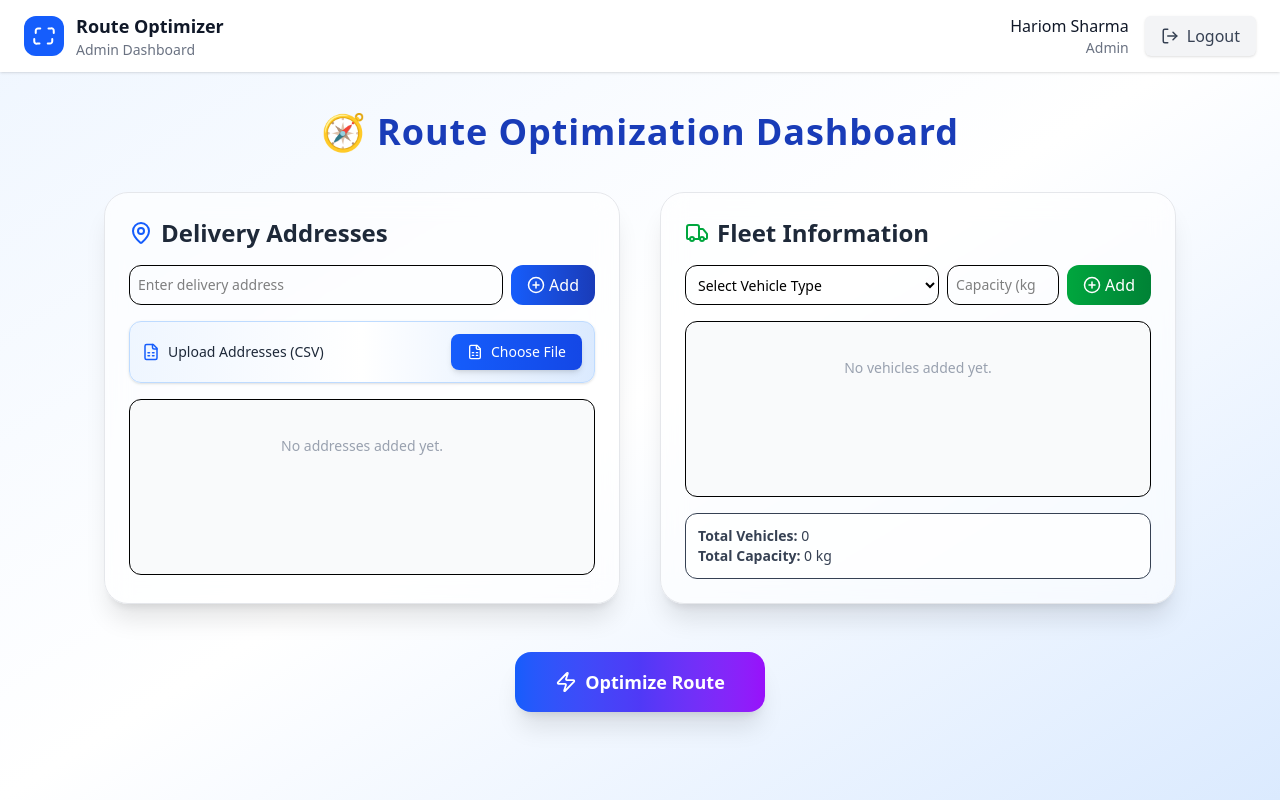
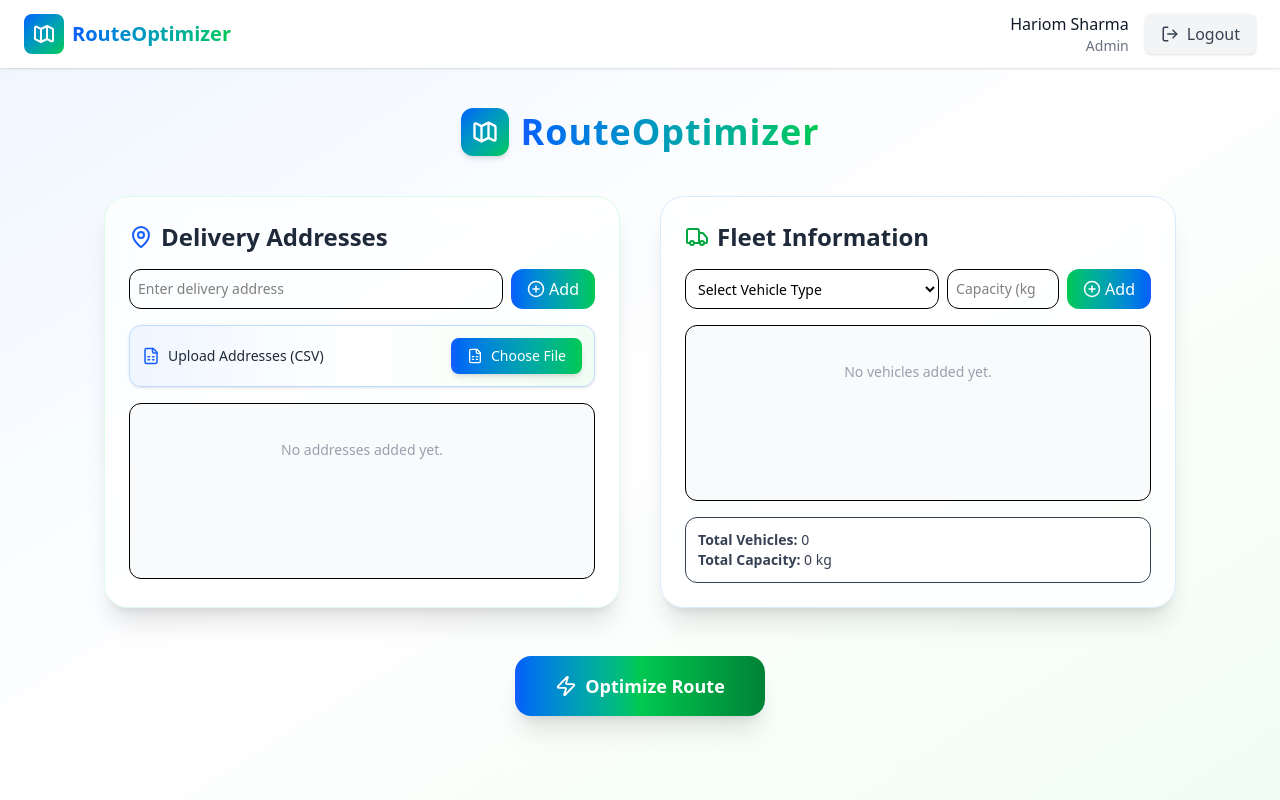
Before and after one commit to goyalishi/OptiRoute-Route_Optimization_System, a React app in the folder frontend/: page /admin/optimize-route in a window 1280 px wide. Built offline with nearby package versions, Linux system fonts and the light colour scheme; the HTML template or start-up script is replaced by a standard one.

Commit message:
color theme and routing changes

```diff
--- a/frontend/src/App.jsx
+++ b/frontend/src/App.jsx
@@ -9,8 +9,8 @@ import OptimizeRoute from "./pages/OptimizeRoute";
 const App = () => {
   return (
     <Routes>
-      <Route path="/" element={<AuthPage />} />
-      <Route path="/home" element={<LandingPage />} />
+      <Route path="/Auth" element={<AuthPage />} />
+      <Route path="/" element={<LandingPage />} />
       <Route path="/admin" element={<AdminDashboard />} />
       <Route path="/admin/optimize-route" element={<OptimizeRoute />} />
     </Routes>
--- a/frontend/src/components/Navbar.jsx
+++ b/frontend/src/components/Navbar.jsx
@@ -5,29 +5,23 @@ const Navbar = ({ user }) => {
   return (
     <nav className="w-full bg-white shadow-sm flex justify-between items-center px-6 py-3">
 
-      <div className="flex items-center gap-3">
-        <div className="bg-blue-600 p-2 rounded-xl">
-          <svg
-            xmlns="http://www.w3.org/2000/svg"
-            fill="none"
-            viewBox="0 0 24 24"
-            strokeWidth={2}
-            stroke="white"
-            className="w-6 h-6"
+      <div className="flex items-center gap-2">
+              <div
+                aria-hidden="true"
+                className="w-10 h-10 bg-gradient-to-br from-blue-600 to-green-500 rounded-lg flex items-center justify-center"
               >
+                <svg className="w-6 h-6 text-white" fill="none" stroke="currentColor" viewBox="0 0 24 24">
                   <path
                     strokeLinecap="round"
                     strokeLinejoin="round"
-              d="M8.25 4.5h-2.25a2.25 2.25 0 00-2.25 2.25v2.25m18 0V6.75A2.25 2.25 0 0018.75 4.5h-2.25M15.75 19.5h2.25a2.25 2.25 0 002.25-2.25v-2.25m-18 0v2.25A2.25 2.25 0 005.25 19.5h2.25"
+                    strokeWidth={2}
+                    d="M9 20l-5.447-2.724A1 1 0 013 16.382V5.618a1 1 0 011.447-.894L9 7m0 13l6-3m-6 3V7m6 10l4.553 2.276A1 1 0 0021 18.382V7.618a1 1 0 00-.553-.894L15 4m0 13V4m0 0L9 7"
                   />
                 </svg>
               </div>
-        <div>
-          <h1 className="text-lg font-semibold text-gray-900">Route Optimizer</h1>
-          <p className="text-sm text-gray-500">
-            {user.role === "admin" ? "Admin Dashboard" : "Driver Dashboard"}
-          </p>
-        </div>
+              <span className="text-xl font-bold bg-gradient-to-r from-blue-600 to-green-500 bg-clip-text text-transparent">
+                RouteOptimizer
+              </span>
             </div>
 
       <div className="flex items-center gap-4">
--- a/frontend/src/pages/OptimizeRoute.jsx
+++ b/frontend/src/pages/OptimizeRoute.jsx
@@ -43,17 +43,39 @@ const OptimizeRoutePage = () => {
   };
 
   return (
-        <div className="min-h-screen bg-gradient-to-br from-blue-50 via-white to-blue-100">
+    <div className="min-h-screen bg-gradient-to-br from-blue-50 via-white to-green-50">
       <Navbar user={user} />
 
       <div className="p-10 max-w-6xl mx-auto">
-                <h1 className="text-4xl font-extrabold text-center text-blue-800 mb-10 tracking-wide">
-                    🧭 Route Optimization Dashboard
+        <div className="flex items-center justify-center mb-10">
+          <div className="flex items-center gap-3">
+            <div
+              aria-hidden="true"
+              className="w-12 h-12 bg-gradient-to-br from-blue-600 to-green-500 rounded-xl flex items-center justify-center shadow-md"
+            >
+              <svg
+                className="w-7 h-7 text-white"
+                fill="none"
+                stroke="currentColor"
+                viewBox="0 0 24 24"
+              >
+                <path
+                  strokeLinecap="round"
+                  strokeLinejoin="round"
+                  strokeWidth={2}
+                  d="M9 20l-5.447-2.724A1 1 0 013 16.382V5.618a1 1 0 011.447-.894L9 7m0 13l6-3m-6 3V7m6 10l4.553 2.276A1 1 0 0021 18.382V7.618a1 1 0 00-.553-.894L15 4m0 13V4m0 0L9 7"
+                />
+              </svg>
+            </div>
+            <h1 className="text-4xl font-extrabold bg-gradient-to-r from-blue-600 to-green-500 bg-clip-text text-transparent tracking-wide">
+              RouteOptimizer
             </h1>
+          </div>
+        </div>
 
         <div className="grid md:grid-cols-2 gap-10">
           {/* Address Section */}
-                    <div className="bg-white/60 backdrop-blur-md rounded-3xl p-6 shadow-xl border border-gray-200 hover:shadow-2xl transition-transform hover:-translate-y-1">
+          <div className="bg-white/70 backdrop-blur-md rounded-3xl p-6 shadow-xl border border-green-100 hover:shadow-2xl transition-transform hover:-translate-y-1">
             <h2 className="text-2xl font-semibold text-gray-800 mb-4 flex items-center gap-2">
               <MapPin className="text-blue-600" /> Delivery Addresses
             </h2>
@@ -68,19 +90,19 @@ const OptimizeRoutePage = () => {
               />
               <button
                 onClick={addAddress}
-                                className="bg-gradient-to-r from-blue-600 to-blue-800 text-white px-4 py-2 rounded-xl font-medium flex items-center gap-1 hover:scale-105 transition"
+                className="bg-gradient-to-r from-blue-600 to-green-500 text-white px-4 py-2 rounded-xl font-medium flex items-center gap-1 hover:scale-105 transition"
               >
                 <PlusCircle size={18} /> Add
               </button>
             </div>
 
-                        <div className="flex items-center justify-between mb-4 text-sm bg-gradient-to-r from-blue-50 via-white to-blue-100 p-3 rounded-xl border border-blue-200 shadow-sm hover:shadow-md transition-all">
+            <div className="flex items-center justify-between mb-4 text-sm bg-gradient-to-r from-blue-50 via-white to-green-50 p-3 rounded-xl border border-blue-200 shadow-sm hover:shadow-md transition-all">
               <label className="font-medium text-gray-800 flex items-center gap-2">
                 <FileSpreadsheet className="text-blue-600" size={18} />
                 <span>Upload Addresses (CSV)</span>
               </label>
 
-                            <label className="relative cursor-pointer bg-gradient-to-r from-blue-600 to-blue-700 text-white px-4 py-2 rounded-lg shadow-md hover:from-blue-700 hover:to-indigo-700 hover:scale-105 transition-all duration-200">
+              <label className="relative cursor-pointer bg-gradient-to-r from-blue-600 to-green-500 text-white px-4 py-2 rounded-lg shadow-md hover:scale-105 transition-all duration-200">
                 <span className="flex items-center gap-2 text-sm font-medium">
                   <FileSpreadsheet size={16} /> Choose File
                 </span>
@@ -95,13 +117,15 @@ const OptimizeRoutePage = () => {
 
             <div className="border rounded-xl h-44 overflow-y-scroll p-3 bg-gray-50 text-sm scrollbar-thin scrollbar-thumb-blue-400 scrollbar-track-blue-100">
               {addresses.length === 0 ? (
-                                <p className="text-gray-400 text-center mt-6">No addresses added yet.</p>
+                <p className="text-gray-400 text-center mt-6">
+                  No addresses added yet.
+                </p>
               ) : (
                 <ul className="space-y-2">
                   {addresses.map((addr, i) => (
                     <li
                       key={i}
-                                            className="text-gray-700 bg-white rounded-lg p-2 shadow-sm border border-gray-100 hover:bg-blue-50 transition"
+                      className="text-gray-700 bg-white rounded-lg p-2 shadow-sm border border-gray-100 hover:bg-green-50 transition"
                     >
                       📍 {addr}
                     </li>
@@ -112,7 +136,7 @@ const OptimizeRoutePage = () => {
           </div>
 
           {/* Fleet Section */}
-                    <div className="bg-white/60 backdrop-blur-md rounded-3xl p-6 shadow-xl border border-gray-200 hover:shadow-2xl transition-transform hover:-translate-y-1">
+          <div className="bg-white/70 backdrop-blur-md rounded-3xl p-6 shadow-xl border border-blue-100 hover:shadow-2xl transition-transform hover:-translate-y-1">
             <h2 className="text-2xl font-semibold text-gray-800 mb-4 flex items-center gap-2">
               <Truck className="text-green-600" /> Fleet Information
             </h2>
@@ -141,7 +165,7 @@ const OptimizeRoutePage = () => {
 
               <button
                 onClick={addVehicle}
-                                className="bg-gradient-to-r from-green-600 to-green-700 text-white px-4 py-2 rounded-xl font-medium flex items-center gap-1 hover:scale-105 transition"
+                className="bg-gradient-to-r from-green-500 to-blue-600 text-white px-4 py-2 rounded-xl font-medium flex items-center gap-1 hover:scale-105 transition"
               >
                 <PlusCircle size={18} /> Add
               </button>
@@ -149,22 +173,25 @@ const OptimizeRoutePage = () => {
 
             <div className="border rounded-xl h-44 overflow-y-scroll p-3 bg-gray-50 text-sm scrollbar-thin scrollbar-thumb-green-400 scrollbar-track-green-100">
               {fleet.length === 0 ? (
-                                <p className="text-gray-400 text-center mt-6">No vehicles added yet.</p>
+                <p className="text-gray-400 text-center mt-6">
+                  No vehicles added yet.
+                </p>
               ) : (
                 <ul className="space-y-2">
                   {fleet.map((v, i) => (
                     <li
                       key={i}
-                                            className="text-gray-700 bg-white rounded-lg p-2 shadow-sm border border-gray-100 hover:bg-green-50 transition"
+                      className="text-gray-700 bg-white rounded-lg p-2 shadow-sm border border-gray-100 hover:bg-blue-50 transition"
                     >
-                                            🚚 {v.type} — <span className="font-medium">Capacity:</span> {v.capacity} kg
+                      🚚 {v.type} —{" "}
+                      <span className="font-medium">Capacity:</span> {v.capacity} kg
                     </li>
                   ))}
                 </ul>
               )}
             </div>
 
-                        <div className="mt-4 text-sm text-gray-700 bg-white/70 rounded-xl p-3 border">
+            <div className="mt-4 text-sm text-gray-700 bg-white/80 rounded-xl p-3 border">
               <p>
                 <strong>Total Vehicles:</strong> {vehicleCount}
               </p>
@@ -178,8 +205,8 @@ const OptimizeRoutePage = () => {
         {/* Optimize Button */}
         <div className="text-center mt-12">
           <button
-                        onClick={() => alert('Optimization triggered! 🚀')}
-                        className="bg-gradient-to-r from-blue-600 via-indigo-600 to-purple-600 hover:opacity-90 text-white px-10 py-4 rounded-2xl shadow-xl font-semibold text-lg flex items-center gap-2 mx-auto transition-transform hover:scale-105"
+            onClick={() => alert("Optimization triggered! 🚀")}
+            className="bg-gradient-to-r from-blue-600 via-green-500 to-green-700 hover:opacity-90 text-white px-10 py-4 rounded-2xl shadow-xl font-semibold text-lg flex items-center gap-2 mx-auto transition-transform hover:scale-105"
           >
             <Zap size={22} /> Optimize Route
           </button>
```
Also changed, not shown: frontend/src/pages/AdminDashboard.jsx (+23 -14 lines), frontend/src/pages/LandingPage.jsx (+8 -6 lines). Lines whose indentation alone changed are shown as unchanged.
